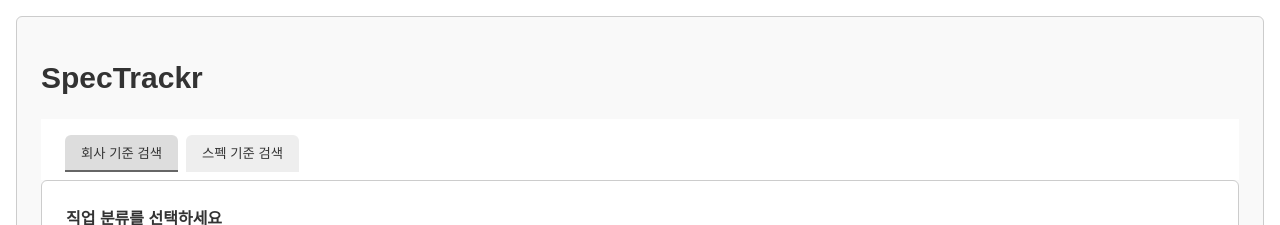
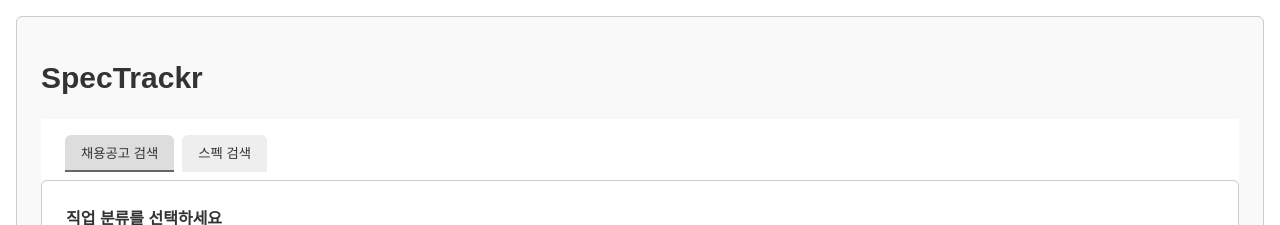
Before and after one commit to khyeonm/2025_Advanced_Programming, a React (Create React App) app in the folder spec-trackr-app/: page / in a window 1280 px wide. Shown: the top 225 px of the page. Built offline with nearby package versions, Linux system fonts and the light colour scheme.

Commit message:
Feat(frontend): add tableau visualization box and update tab name (#87)

```diff
--- /dev/null
+++ b/spec-trackr-app/src/TableauEmbed.js
@@ -0,0 +1,18 @@
+// TableauEmbed.js
+
+import React from 'react';
+
+const TableauEmbed = () => {
+  return (
+  <div style={{ width: '100%', maxWidth: '1400px', margin: '0 auto' }}>
+    <iframe
+      src="https://public.tableau.com/views/_17492253239990/1?:embed=yes&:showVizHome=no"
+      style={{ width: '100%', height: '800px', border: 'none' }}
+      allowFullScreen
+      title="Tableau 워드클라우드"
+    ></iframe>
+</div>
+  );
+};
+
+export default TableauEmbed;
--- a/spec-trackr-app/src/com_sp.jsx
+++ b/spec-trackr-app/src/com_sp.jsx
@@ -112,18 +112,18 @@
       <div className="button-group">
         <button
           className="btn selected"
-          onClick={() => setActiveTab("회사 기준 검색")}
+          onClick={() => setActiveTab("채용공고 검색")}
         >
-          회사 기준 검색
+          채용공고 검색
         </button>
         <button
-          className={`btn ${activeTab === "스펙 기준 검색" ? "selected" : ""}`}
+          className={`btn ${activeTab === "스펙 검색" ? "selected" : ""}`}
           onClick={() => {
-            setActiveTab("스펙 기준 검색");
+            setActiveTab("스펙 검색");
             if (onSpecTabClick) onSpecTabClick();
           }}
         >
-          스펙 기준 검색
+          스펙 검색
         </button>
       </div>
 
--- a/spec-trackr-app/src/sp_com.jsx
+++ b/spec-trackr-app/src/sp_com.jsx
@@ -1,9 +1,10 @@
 import React, { useState, useEffect } from "react";
 import axios from "axios";
 import "./total.css";
+import TableauEmbed from "./TableauEmbed";
 
 const SpCom = ({ onCompanyTabClick }) => {
-  const [activeTab, setActiveTab] = useState("스펙 기준 검색");
+  const [activeTab, setActiveTab] = useState("스펙 검색");
   const [selectedCompany, setSelectedCompany] = useState("");
   const [selectedPosition, setSelectedPosition] = useState("");
   const [companyOptions, setCompanyOptions] = useState([]);
@@ -158,19 +159,19 @@
 
       <div className="button-group">
         <button
-          className={`btn ${activeTab === "회사 기준 검색" ? "selected" : ""}`}
+          className={`btn ${activeTab === "채용공고 검색" ? "selected" : ""}`}
           onClick={() => {
-            setActiveTab("회사 기준 검색");
+            setActiveTab("채용공고 검색");
             onCompanyTabClick && onCompanyTabClick();
           }}
         >
-          회사 기준 검색
+          채용공고고 검색
         </button>
         <button
-          className={`btn ${activeTab === "스펙 기준 검색" ? "selected" : ""}`}
-          onClick={() => setActiveTab("스펙 기준 검색")}
+          className={`btn ${activeTab === "스펙 검색" ? "selected" : ""}`}
+          onClick={() => setActiveTab("스펙 검색")}
         >
-          스펙 기준 검색
+          스펙 검색
         </button>
       </div>
 
@@ -354,6 +355,14 @@
             </button>
           </div>
         </div>
+
+        {/* ✅ 직무별 스펙 Tableau 시각화 영역 */}
+        <div className="tableau-section">
+          <label className="company-label">직무별 스펙</label>
+          <div className="tableau-box">
+            <TableauEmbed />
+          </div>
+        </div>
       </div>
     </div>
   );
--- a/spec-trackr-app/src/total.css
+++ b/spec-trackr-app/src/total.css
@@ -347,4 +347,14 @@
   .spec-column {
     width: 100%;
   }
+
+  .tableau-section {
+    margin-top: 40px;
+  }
+
+  .tableau-box {
+    width: 100%;
+    max-width: 1400px;
+    margin: 0 auto;
+  }
 }
```
